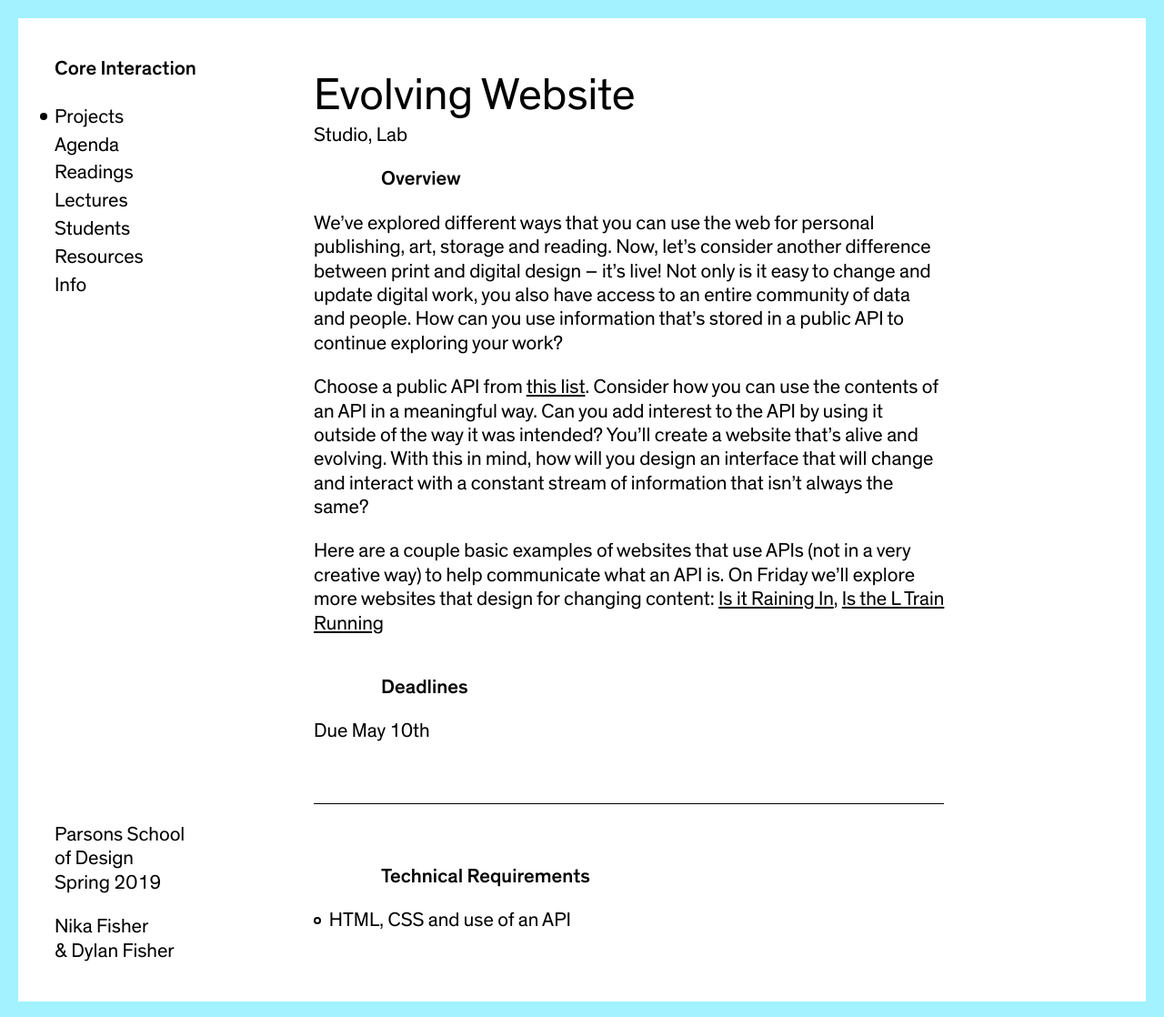
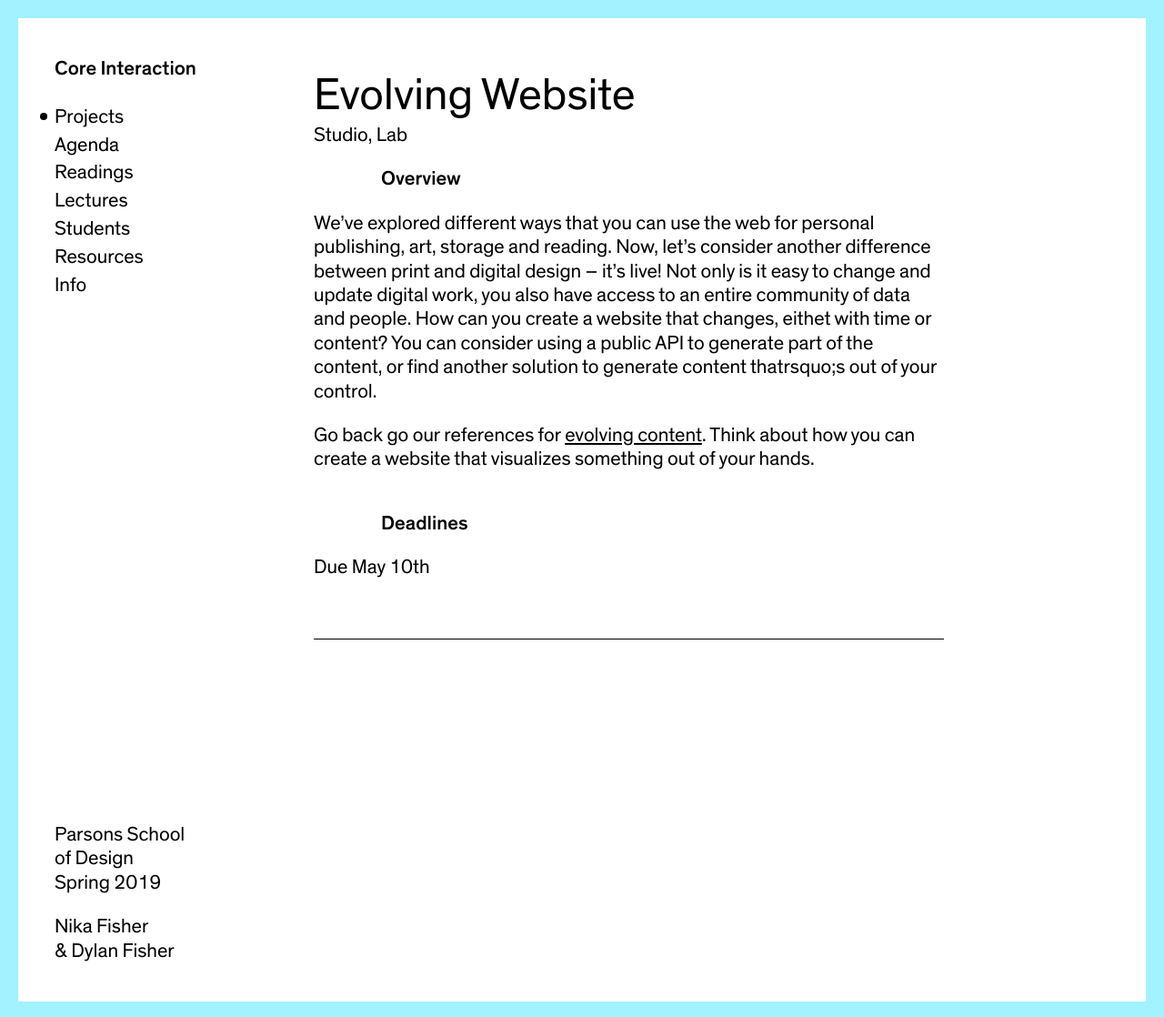
Before and after one commit to dylanfisher/ci19, a Jekyll site: the page built from _projects/live-data.md, in a window 1280 px wide and 1118 px high. Shown: the whole window at 91% size. Built offline with Jekyll 4.4.1, drawn with Linux system fonts in a browser that asks for light colours.

Commit message:
Update project

```diff
--- a/_projects/live-data.md
+++ b/_projects/live-data.md
@@ -7,19 +7,16 @@ categories:       Studio Lab
 ---
 
 ### Overview
-We’ve explored different ways that you can use the web for personal publishing, art, storage and reading. Now, let’s consider another difference between print and digital design – it’s live! Not only is it easy to change and update digital work, you also have access to an entire community of data and people. How can you use information that’s stored in a public API to continue exploring your work?
+We’ve explored different ways that you can use the web for personal publishing, art, storage and reading. Now, let’s consider another difference between print and digital design – it’s live!
+Not only is it easy to change and update digital work, you also have access to an entire community of data and people.
+How can you create a website that changes, eithet with time or content?
+You can consider using a public API to generate part of the content, or find another solution to generate content thatrsquo;s out of your control.
 
-Choose a public API from [this list](https://github.com/toddmotto/public-apis). Consider how you can use the contents of an API in a meaningful way. Can you add interest to the API by using it outside of the way it was intended? You&rsquo;ll create a website that's alive and evolving. With this in mind, how will you design an interface that will change and interact with a constant stream of information that isn&rsquo;t always the same?
+Go back go our references for [evolving content](https://paper.dropbox.com/doc/Evolving-Content--AbFLwzLLILR~di7UsMUsiflPAQ-4GwTXZtD3CbcPUESw0Jj2). Think about how you can create a website that visualizes something out of your hands.
 
-Here are a couple basic examples of websites that use APIs (not in a very creative way) to help communicate what an API is. On Friday we&rsquo;ll explore more websites that design for changing content:
-[Is it Raining In](https://isitraining.in/), [Is the L Train Running](https://isthelrunning.com/)
 
 ### Deadlines
 
 Due May 10th
 
 ---
-
-### Technical Requirements
-
-- HTML, CSS and use of an API
```
